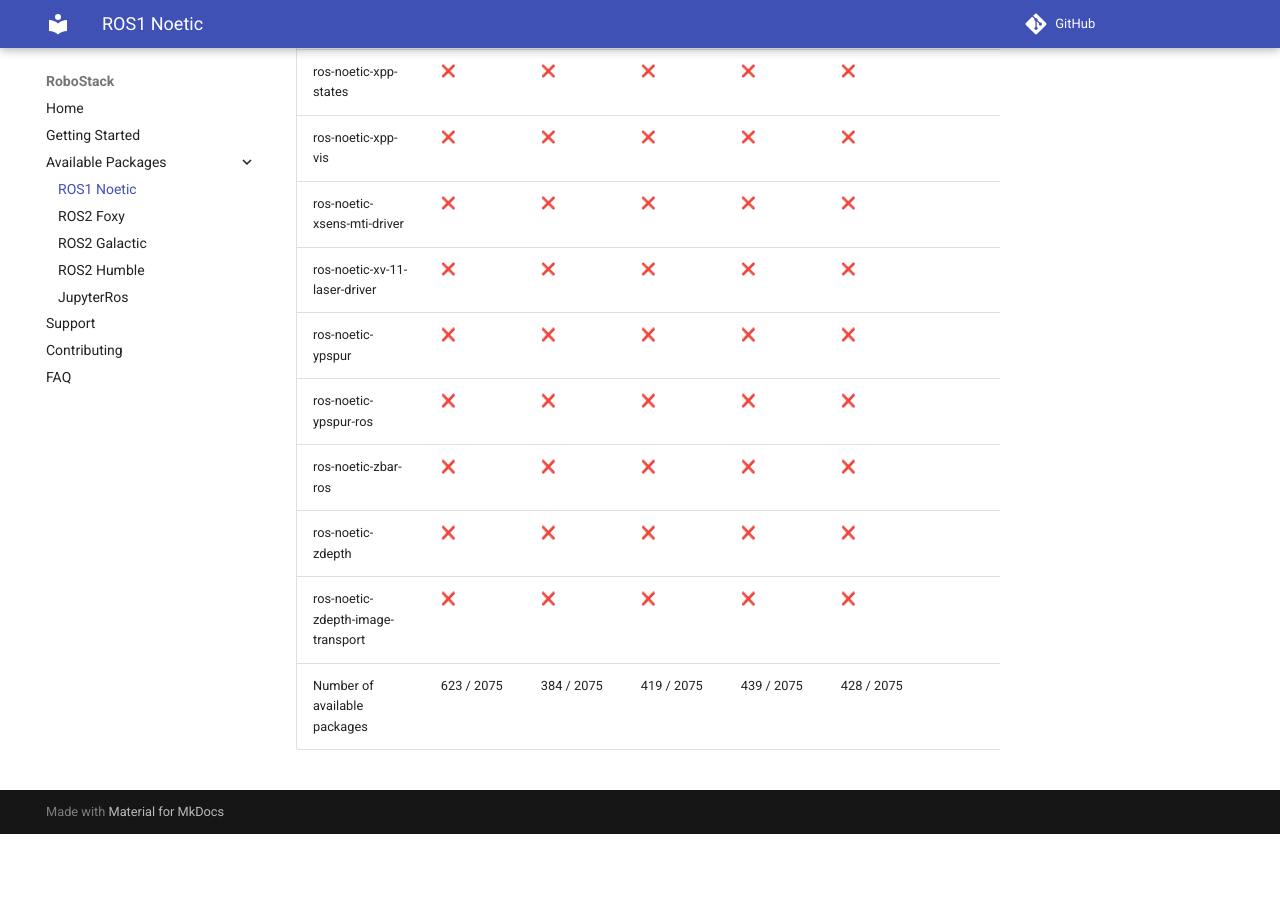
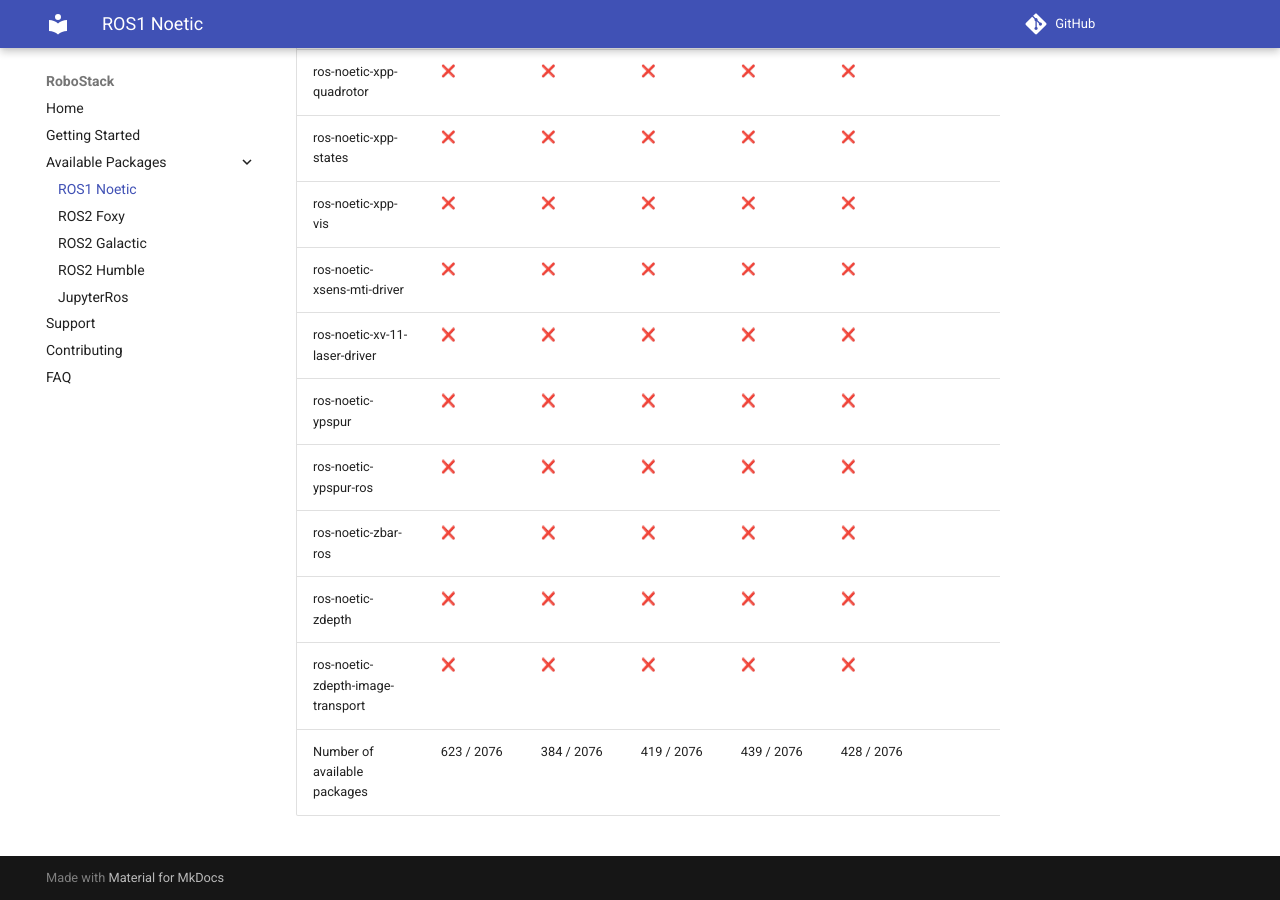
Before and after one commit to RoboStack/robostack.github.io, an MkDocs documentation site: the page built from docs/noetic.md, in a window 1280 px wide and 900 px high, scrolled down 149707 px. Built offline with MkDocs 1.6.1 and Material for MkDocs 9.7.7, drawn with Linux system fonts in a browser that asks for light colours; emoji names are drawn with the system emoji font; comment, search, counter and statistics services are not loaded; before the commit the page ends 150541 px from its top, so only the background shows below that; some of the changed text lies outside the part shown.

Commit message:
Update tables

```diff
--- a/docs/noetic.md
+++ b/docs/noetic.md
@@ -2075,4 +2076,4 @@
 | ros-noetic-zbar-ros | :x: { data-sort='0' } | :x: { data-sort='0' } | :x: { data-sort='0' } | :x: { data-sort='0' } | :x: { data-sort='0' } |   |
 | ros-noetic-zdepth | :x: { data-sort='0' } | :x: { data-sort='0' } | :x: { data-sort='0' } | :x: { data-sort='0' } | :x: { data-sort='0' } |   |
 | ros-noetic-zdepth-image-transport | :x: { data-sort='0' } | :x: { data-sort='0' } | :x: { data-sort='0' } | :x: { data-sort='0' } | :x: { data-sort='0' } |   |
-| Number of available packages |  623 / 2075 | 384 / 2075 | 419 / 2075 | 439 / 2075 | 428 / 2075 |
+| Number of available packages |  623 / 2076 | 384 / 2076 | 419 / 2076 | 439 / 2076 | 428 / 2076 |
```
Also changed, not shown: other parts of docs/noetic.md (+1 -0 lines).
